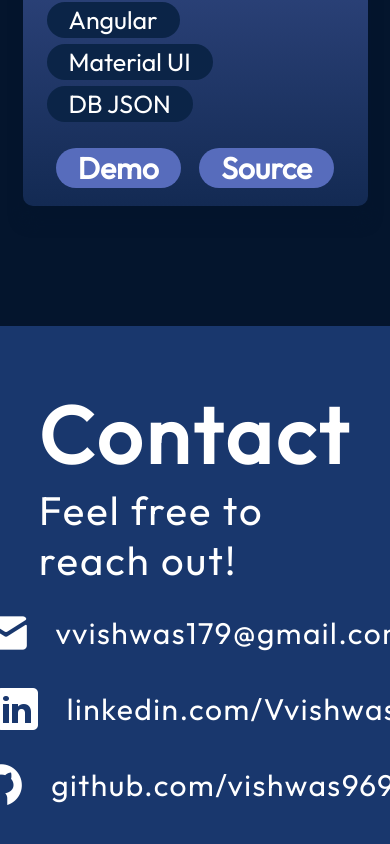
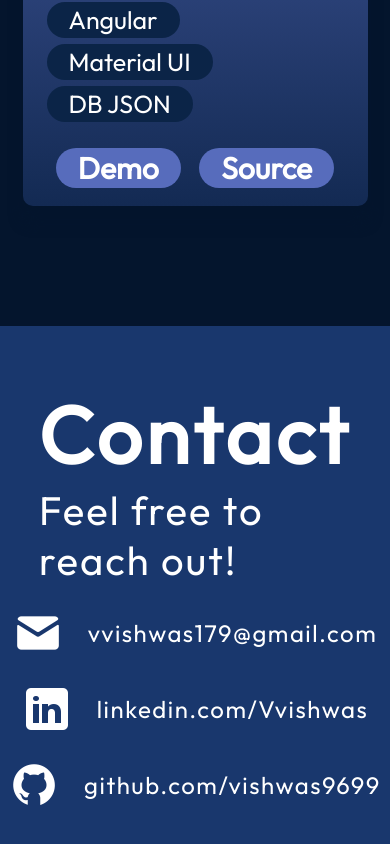
Before and after one commit to vishwas9699/react-portfolio, a React (Vite) app: page / in a window 390 px wide. Shown: the part 4539-5383 px from the top of the page. Built offline with nearby package versions, Linux system fonts and the light colour scheme.

Commit message:
Mobile View Footer Fix

```diff
--- a/src/components/Contact/Contact.module.css
+++ b/src/components/Contact/Contact.module.css
@@ -61,4 +61,8 @@
   .links {
     align-items: center;
   }
+
+  .link a {
+    font-size: x-large;
+  }
 }
```
